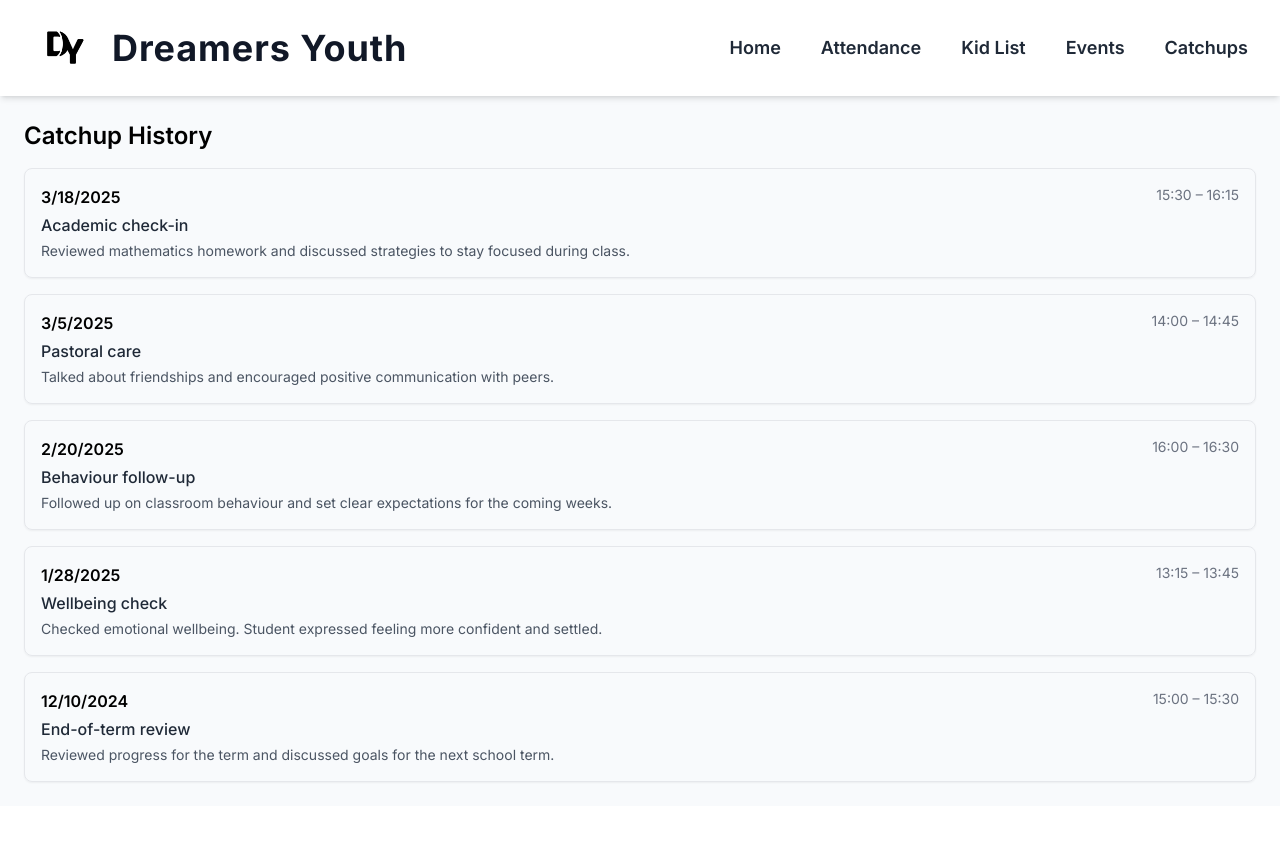
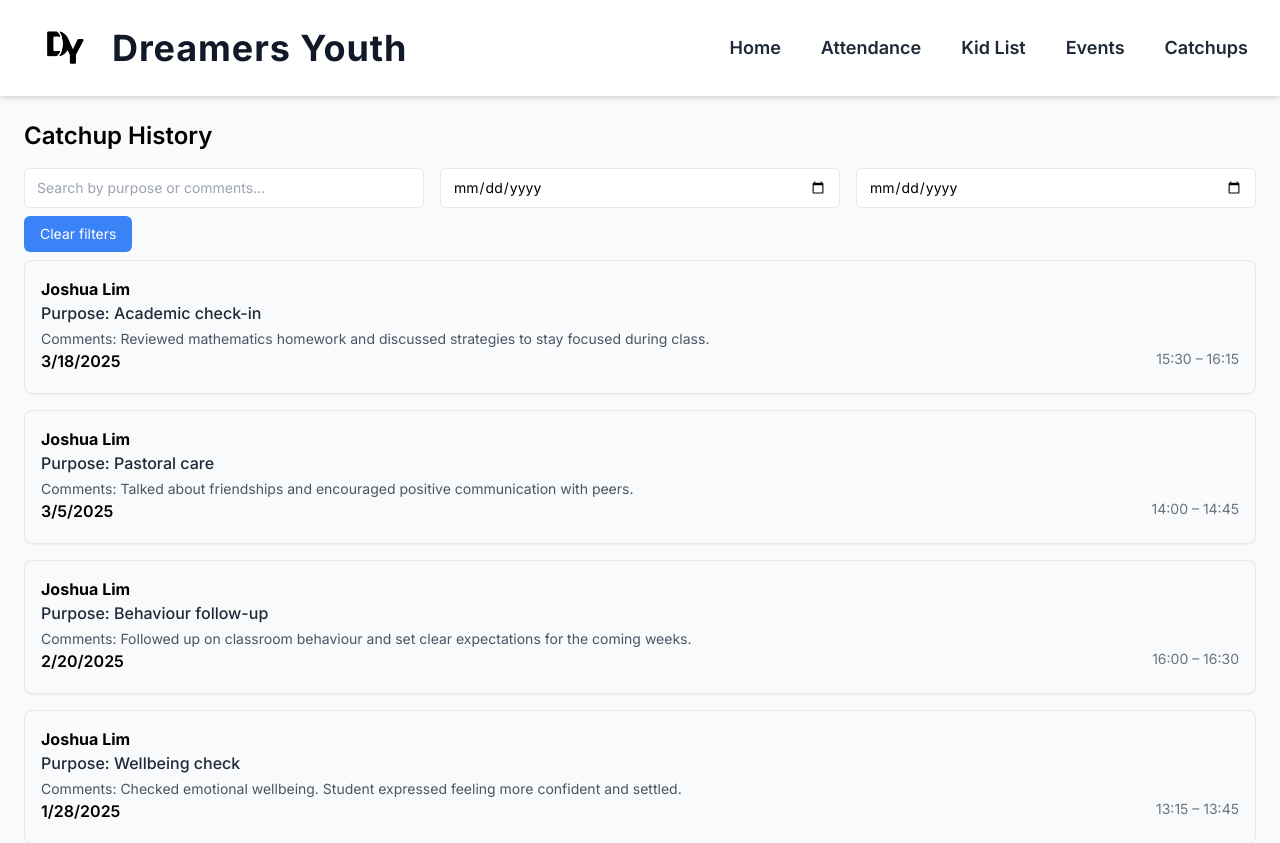
Before and after one commit to jleong23/Sheperd, a React (Vite) app in the folder frontend/: page /catchups in a window 1280 px wide. Shown: the top 843 px of the page. Before the commit the page ends 806 px from the top, so only its background shows below. Built offline with nearby package versions, Linux system fonts and the light colour scheme.

Commit message:
Frontend: Implemented search and filter

```diff
--- a/frontend/src/components/catchups/CatchupCard.jsx
+++ b/frontend/src/components/catchups/CatchupCard.jsx
@@ -4,6 +4,12 @@ export function CatchupCard({ catchup, onClick }) {
       onClick={onClick}
       className="cursor-pointer rounded-lg border p-4 shadow-sm transition hover:shadow-md hover:bg-gray-50"
     >
+      <h2 className="font-bold">{catchup.kidName}</h2>
+      <p className="font-medium text-gray-800">Purpose: {catchup.purpose}</p>
+
+      <p className="mt-1 text-sm text-gray-600 line-clamp-2">
+        Comments: {catchup.comments}
+      </p>
       <div className="flex justify-between mb-1">
         <span className="font-semibold">
           {new Date(catchup.catchupDate).toLocaleDateString()}
@@ -12,12 +18,6 @@ export function CatchupCard({ catchup, onClick }) {
           {catchup.startTime} – {catchup.endTime}
         </span>
       </div>
-
-      <p className="font-medium text-gray-800">{catchup.purpose}</p>
-
-      <p className="mt-1 text-sm text-gray-600 line-clamp-2">
-        {catchup.comments}
-      </p>
     </div>
   );
 }
--- a/frontend/src/components/catchups/CatchupList.jsx
+++ b/frontend/src/components/catchups/CatchupList.jsx
@@ -1,22 +1,73 @@
 import { mockCatchups } from "./mockCatchups";
-import { useState } from "react";
+import { useState, useMemo } from "react";
 import { CatchupCard } from "./CatchupCard";
 import { CatchupModal } from "./CatchupModal";
 
 export default function CatchupList() {
   const [selectedCatchup, setSelectedCatchup] = useState(null);
+  const [searchTerm, setSearchTerm] = useState("");
+  const [startDate, setStartDate] = useState("");
+  const [endDate, setEndDate] = useState("");
 
-  const sortedCatchups = [...mockCatchups].sort(
-    (a, b) =>
-      new Date(b.catchupDate).getTime() - new Date(a.catchupDate).getTime()
-  );
+  const filteredCatchups = useMemo(() => {
+    return [...mockCatchups]
+      .filter((c) => {
+        const text = `${c.purpose} ${c.comments}`.toLowerCase();
+        return text.includes(searchTerm.toLowerCase());
+      })
+      .filter((c) => {
+        if (startDate && c.catchupDate < startDate) return false;
+        if (endDate && c.catchupDate > endDate) return false;
+        return true;
+      })
+      .sort((a, b) => new Date(b.catchupDate) - new Date(a.catchupDate));
+  }, [searchTerm, startDate, endDate]);
 
   return (
     <div className="p-6">
       <h1 className="mb-4 text-2xl font-semibold">Catchup History</h1>
 
+      {/* Search & Filters */}
+      <div className=" grid gap-4 md:grid-cols-3">
+        <input
+          type="text"
+          placeholder="Search by purpose or comments..."
+          value={searchTerm}
+          onChange={(e) => setSearchTerm(e.target.value)}
+          className="rounded-md border px-3 py-2 text-sm focus:outline-none focus:ring"
+        />
+
+        <input
+          type="date"
+          value={startDate}
+          onChange={(e) => setStartDate(e.target.value)}
+          className="rounded-md border px-3 py-2 text-sm focus:outline-none focus:ring"
+        />
+
+        <input
+          type="date"
+          value={endDate}
+          onChange={(e) => setEndDate(e.target.value)}
+          className="rounded-md border px-3 py-2 text-sm focus:outline-none focus:ring"
+        />
+      </div>
+      <button
+        onClick={() => {
+          setSearchTerm("");
+          setStartDate("");
+          setEndDate("");
+        }}
+        className="bg-blue-500 text-sm text-white rounded-md px-4 py-2 my-2 hover:bg-blue-700 transition"
+      >
+        Clear filters
+      </button>
+
+      {/* Results */}
+      {filteredCatchups.length === 0 ? (
+        <p className="text-gray-500">No matching catchups found.</p>
+      ) : (
         <div className="grid gap-4">
-        {sortedCatchups.map((catchup) => (
+          {filteredCatchups.map((catchup) => (
             <CatchupCard
               key={catchup.catchupId}
               catchup={catchup}
@@ -24,6 +75,7 @@ export default function CatchupList() {
             />
           ))}
         </div>
+      )}
 
       <CatchupModal
         catchup={selectedCatchup}
```
Lines whose indentation alone changed are shown as unchanged.
